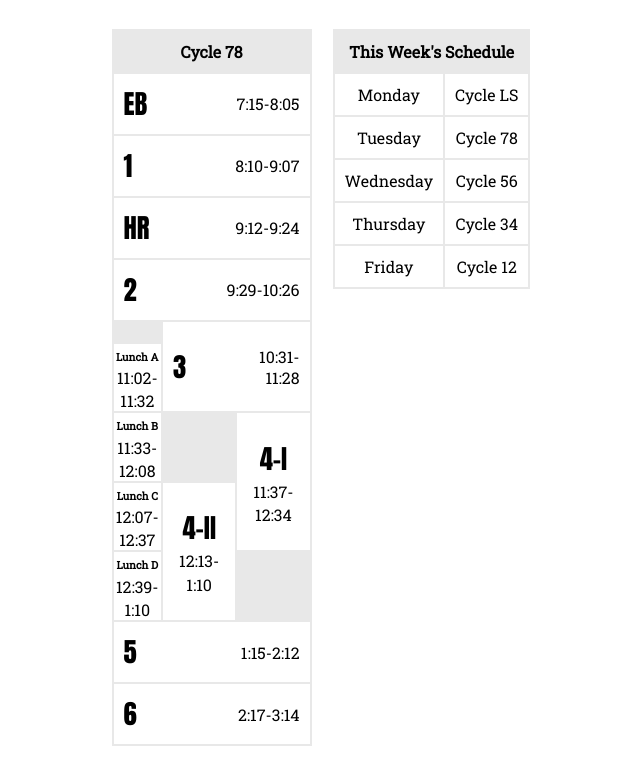
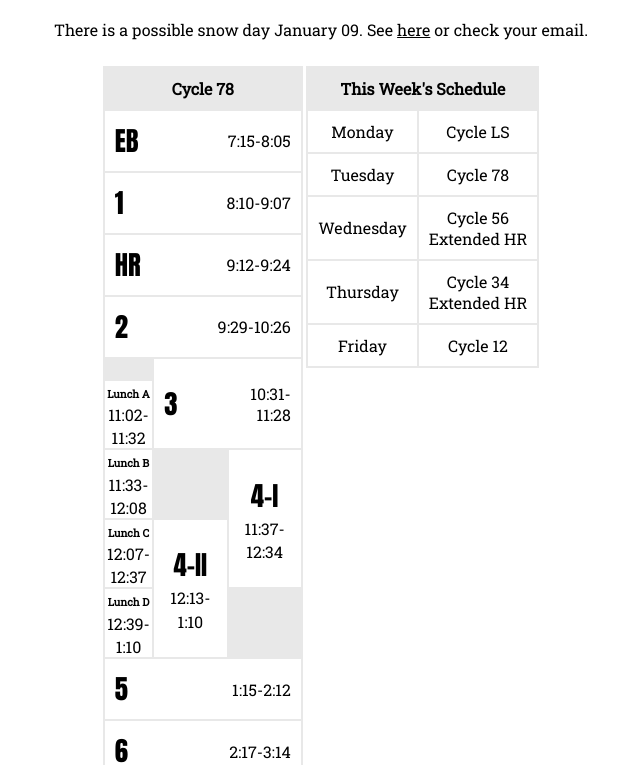
Before and after one commit to navickasm/hphscycle, a website: page index.html in a window 1280 px wide. Shown: the part 67-832 px from the top of the page, without its empty margins (319-959 px from the left). Drawn offline with Linux system fonts and the light colour scheme.

Commit message:
Snow day and week update

```diff
--- a/assets/schedule.js
+++ b/assets/schedule.js
@@ -226,5 +226,13 @@ var scheduleData = [
     "weekSchedules": [1,2,
       { "times": ["7:15", "8:05", "8:10", "9:02", "9:07", "9:52", "9:57", "10:49", "10:54", "11:44", "11:49", "12:40", "12:29", "13:20", "13:25", "14:17","14:22","15:14",null, null, "11:14","11:44","11:49","12:24","12:20","12:50","12:45","13:20"], "nums": ["EB", "1", "HR", "2", "3", "4-I", "4-II", "7", "8", null], "cycleName": "Cycle 56<br>Extended HR", "h2": "Junior Post-Secondary Meeting", "link": "https://www.dist113.org/cms/lib/IL01904711/Centricity/Domain/217/November%2029%202023%20Extended%20HR%20Jr%20Class%20Postsecondary.pdf", "base": 0 }
       ,4,5]
+  },
+  {
+    "startDate": "2024-01-08",
+    "endDate": "2024-01-12",
+    "weekSchedules": [1,2,
+      { "times": ["7:15", "8:05", "8:10", "9:02", "9:07", "9:52", "9:57", "10:49", "10:54", "11:44", "11:49", "12:40", "12:29", "13:20", "13:25", "14:17","14:22","15:14",null, null, "11:14","11:44","11:49","12:24","12:20","12:50","12:45","13:20"], "nums": ["EB", "1", "HR", "2", "3", "4-I", "4-II", "7", "8", null], "cycleName": "Cycle 56<br>Extended HR", "h2": "JR Pre-Registration &\nSR Post-Secondary Meetings", "link": "https://www.dist113.org/cms/lib/IL01904711/Centricity/Domain/217/January%2010%202024%20Extended%20HR%20Junior%20Pre%20Registration%20and%20Sr%20Class%20Postsecondary.pdf", "base": 0 },
+      { "times": ["7:15", "8:05", "8:10", "9:02", "9:07", "9:52", "9:57", "10:49", "10:54", "11:44", "11:49", "12:40", "12:29", "13:20", "13:25", "14:17","14:22","15:14",null, null, "11:14","11:44","11:49","12:24","12:20","12:50","12:45","13:20"], "nums": ["EB", "1", "HR", "2", "5", "6-I", "6-II", "7", "8", null], "cycleName": "Cycle 34<br>Extended HR", "h2": "SO Pre-Registration Meeting", "link": "https://www.dist113.org/cms/lib/IL01904711/Centricity/Domain/217/January%2011%202024%20Extended%20HR%20Soph%20Pre-registration%20meetings.pdf", "base": 0 }
+      ,5]
   }
 ];
--- a/index.html
+++ b/index.html
@@ -16,6 +16,9 @@
   <div class="title" id="header">
     <h1 id="title"></h1>
     <h2 id="subtitle"></h2>
+    <div class="snowdaybanner">
+        <p>There is a possible snow day January 09. See <a href="https://www.emergencyclosingcenter.com  ">here</a> or check your email.</p>
+    </div>
   </div>
 
   <div class="flexbox" id="informationbox">
```
